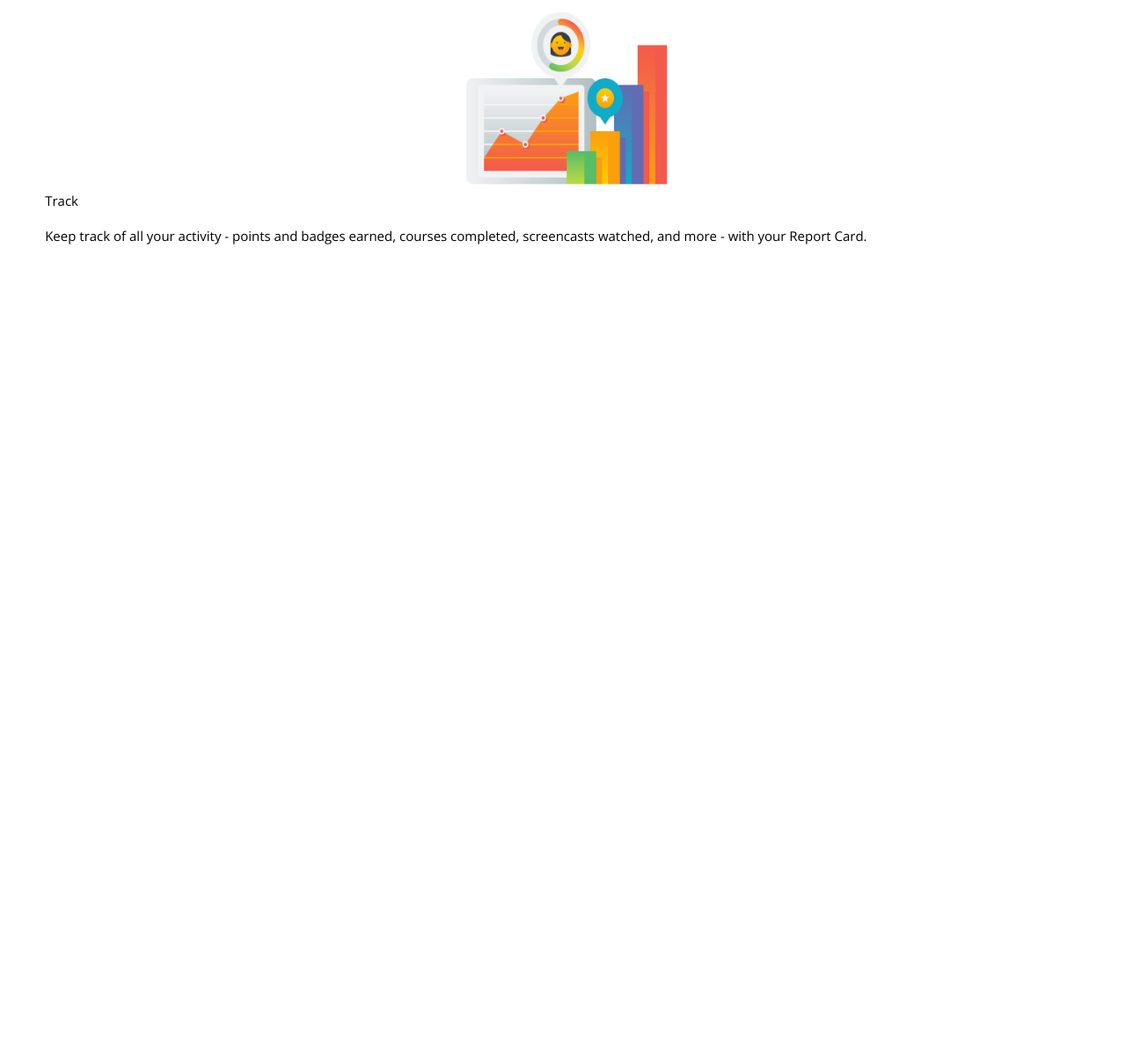
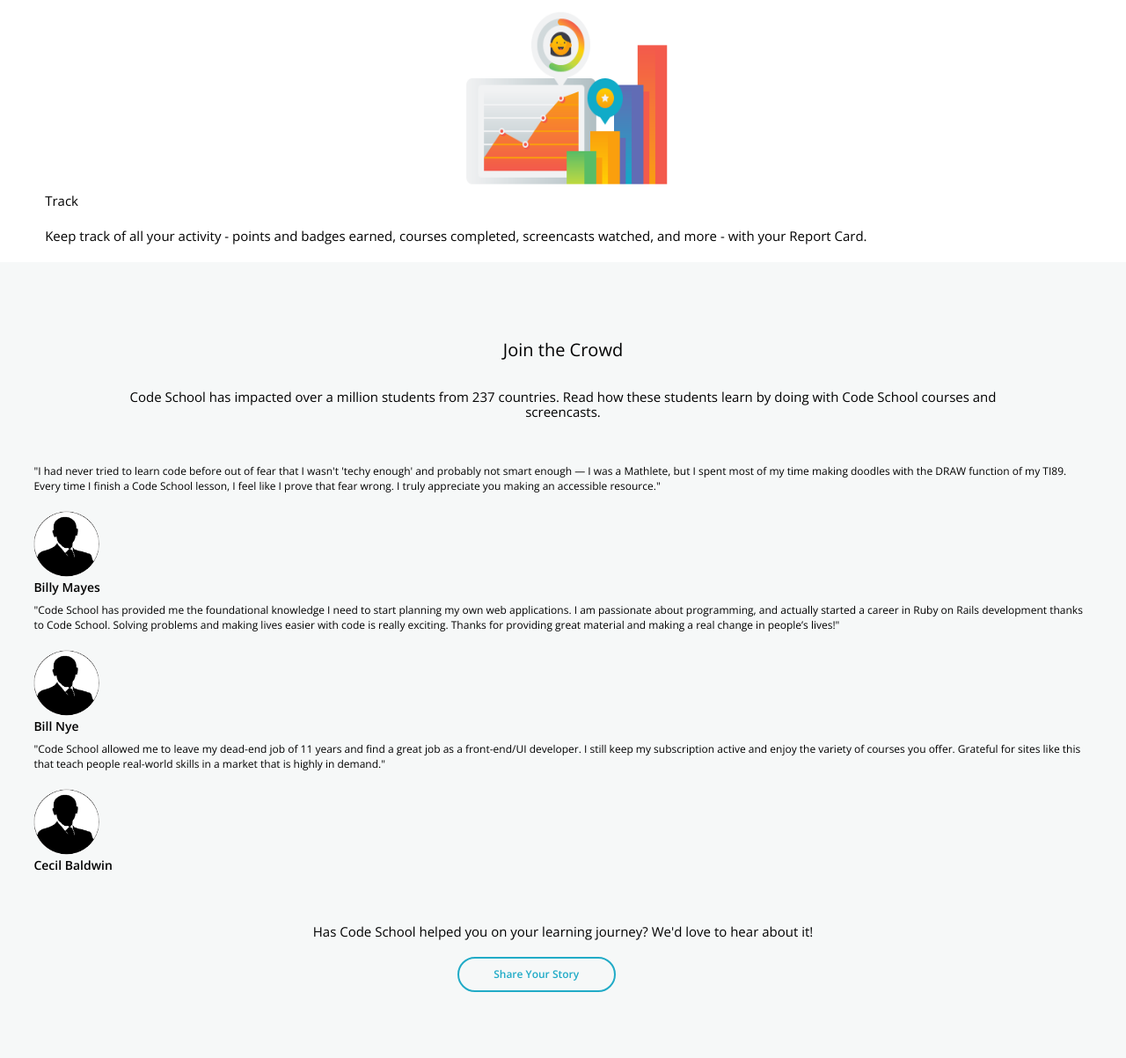
Before and after one commit to Jered-North/code-school-clone, a plain HTML site: page index.html in a window 1280 px wide. Shown: the part 3673-4876 px from the top of the page at 88% size. Before the commit the page ends 3971 px from the top, so only its background shows below. Drawn offline with nearby package versions, Linux system fonts and the light colour scheme.

Commit message:
Almost there

```diff
--- a/index.html
+++ b/index.html
@@ -26,7 +26,7 @@
 		<h1 class="intro-header-text">Learn by Doing</h1>
 		<p class="intro-text">Interactive programming courses and coding challenges</p>
 
-		<button class="intro-button" type="button" >Explore Our Courses</button>
+		<button class="intro-button" type="button">Explore Our Courses</button>
 	</section>
 
 	<section class="video-box">
@@ -174,6 +174,31 @@
 		<img src="img/graphs.png">
 		<p>Track<br><br>Keep track of all your activity - points and badges earned, courses completed, screencasts watched, and more - with your Report Card.</p>
 	</section>
+
+	<section class="reviews">
+		<h1 id="reviews-header">Join the Crowd</h1>
+		<p id="reviews-top-text">Code School has impacted over a million students from 237 countries. Read how these students learn by doing with Code School courses and screencasts.</p>
+		<p>"I had never tried to learn code before out of fear that I wasn't 'techy enough' and probably not smart enough — I was a Mathlete, but I spent most of my time making doodles with the DRAW function of my TI89. Every time I finish a Code School lesson, I feel like I prove that fear wrong. I truly appreciate you making an accessible resource."</p>
+		<img src="img/anonymous-person.png">
+		<h2>Billy Mayes</h2>
+		<p>"Code School has provided me the foundational knowledge I need to start planning my own web applications. I am passionate about programming, and actually started a career in Ruby on Rails development thanks to Code School. Solving problems and making lives easier with code is really exciting. Thanks for providing great material and making a real change in people’s lives!"</p>
+		<img src="img/anonymous-person.png">
+		<h2>Bill Nye</h2>
+		<p>"Code School allowed me to leave my dead-end job of 11 years and find a great job as a front-end/UI developer. I still keep my subscription active and enjoy the variety of courses you offer. Grateful for sites like this that teach people real-world skills in a market that is highly in demand."</p>
+		<img src="img/anonymous-person.png">
+		<h2 id="bottom-name">Cecil Baldwin</h2>
+		<p id="reviews-footer-text">Has Code School helped you on your learning journey? We'd love to hear about it!
+		</p>
+		<button class="share-button" type="button">Share Your Story</button>
+	</section>
+
+	<section class="price-cards">
+		<div class="one-price"></div>
+		<div class="try-for-free"></div>
+	</section>
+
 </main>
+
+	<footer class="main-footer"></footer>
 </body>
 </html>
--- a/style.css
+++ b/style.css
@@ -183,12 +183,97 @@
 	margin-bottom: 20px;
 	font-size: 15px;
 	line-height: 20px;
+}
 
-
-}
 .how-it-works img {
 	width: 250px;
 	height: 205px;
+}
+
+.reviews {
+	width: 100%;
+	padding: 3%;
+	padding-top: 90px;
+	background: #f6f8f8;
+}
+
+#reviews-header {
+	text-align: center;
+	margin-bottom: 35px;
+	margin-left: 25%;
+	margin-right: 25%;
+	font-size: 20px;
+}
+
+#reviews-top-text {
+	text-align: center;
+	margin-bottom: 50px;
+	margin-left: 8%;
+	margin-right: 8%;
+	font-size: 15px;
+}
+
+#reviews-footer-text {
+	font-size: 15px;
+	text-align: center;
+}
+
+.reviews img {
+	width: 75px;
+	height: 75px;
+	margin-bottom: 2px;
+	border: black solid 0px;
+	border-radius: 100%;
+}
+
+.reviews p {
+	font-size: 12px;
+	line-height: 17px;
+	margin-bottom: 20px;
+}
+
+.reviews h2 {
+	font-size: 14px;
+	font-weight: 600;
+	margin-bottom: 10px;
+}
+
+#bottom-name {
+	margin-bottom: 60px;
+}
+
+.share-button {
+	width: 180px;
+	padding: 12px 0 12px 0;
+	margin-left: 40%;
+	margin-right: 40%;
+	margin-bottom: 40px;
+	background-color: #f6f8f8;
+	border: solid 2px #21abc7;
+	border-radius: 20px;
+	color: #21abc7;
+	font-family: 'open sans', sans-serif;
+	font-weight: 600;
+	font-size: 12px;
+}
+
+.price-cards {
+	text-align: center;
+}
+
+.one-price {
+	height: 700px;
+	background: linear-gradient(to bottom, #f68a2e ,#f25852);
+}
+
+.try-for-free {
+	height: 700px;
+	background: linear-gradient(to bottom, #21abc7 ,#616db3);
+}
+
+.main-footer {
+	height: 700px;
+	background: black;
 }
 
 @media only screen and (min-width: 800px) {
```
Also changed, not shown: img/anonymous-person.png (added).
